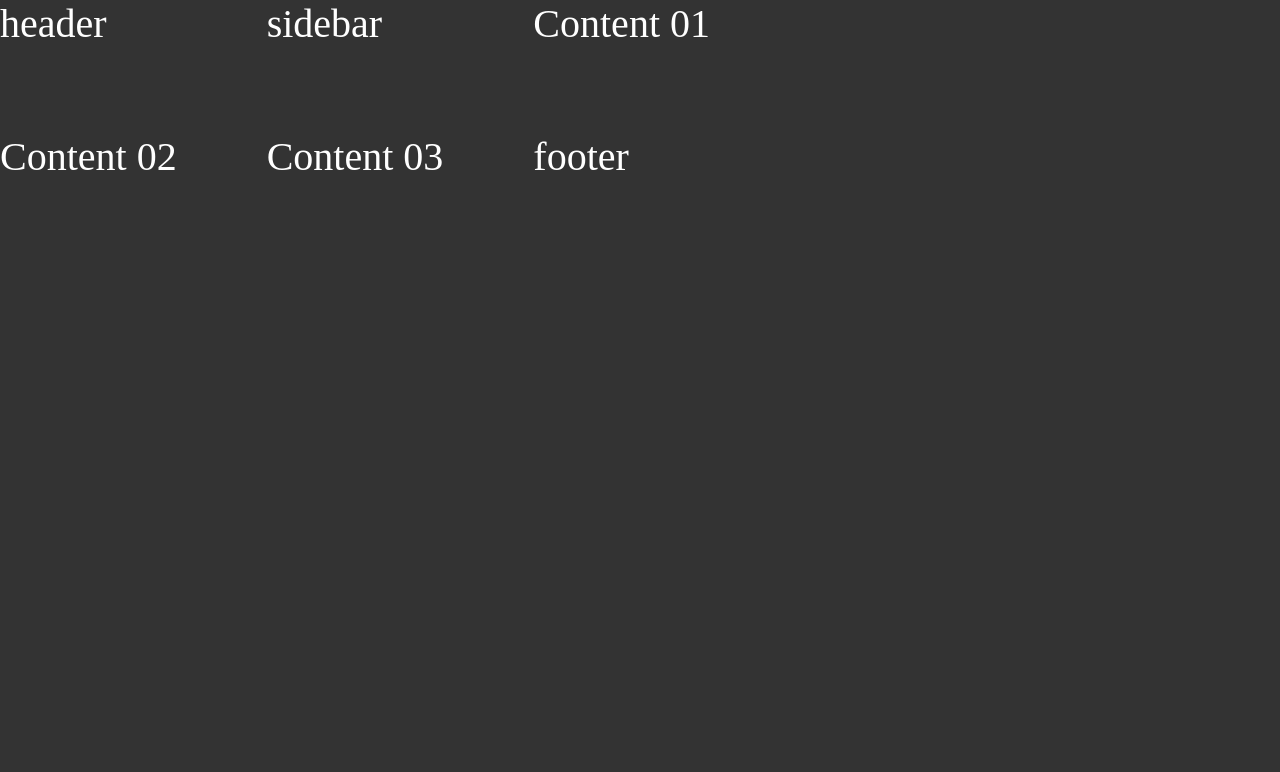
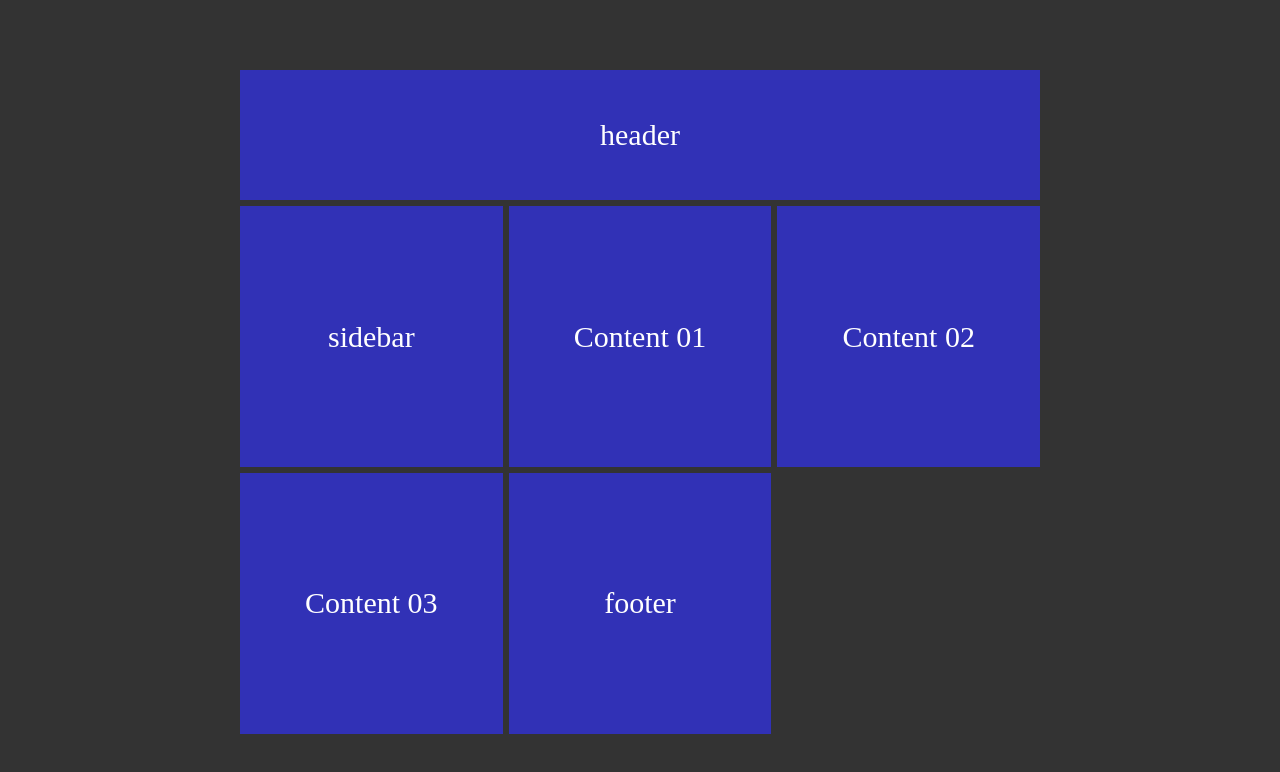
Before and after one commit to FerdouseOfficial/Master-Grid, a plain HTML site: page GridByCoderArmy/Actual Practice file/example1.html in a window 1280 px wide. Drawn offline with Linux system fonts and the light colour scheme.

Commit message:
creaiting example.js file to add js code and practice

```diff
--- a/GridByCoderArmy/Actual Practice file/example1.css
+++ b/GridByCoderArmy/Actual Practice file/example1.css
@@ -14,4 +14,17 @@ body {
   grid-template-rows: 1fr 2fr 2fr 1fr;
   height: 800px;
   width: 800px;
+  gap: 6px;
+  margin: 70px auto;
 }
+.box {
+  background-color: rgb(49, 49, 182);
+  display: flex;
+  justify-content: center;
+  align-items: center;
+  font-size: 30px;
+}
+.header{
+    grid-column-start: 1;
+    grid-column-end: 4;
+}
```
Also changed, not shown: GridByCoderArmy/Actual Practice file/example.js (added).
